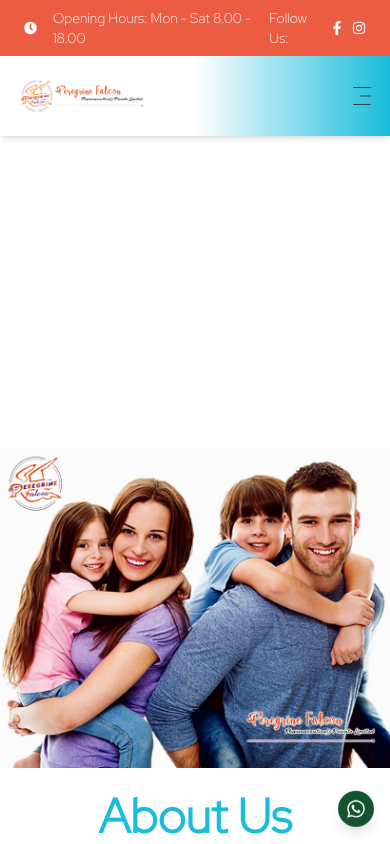
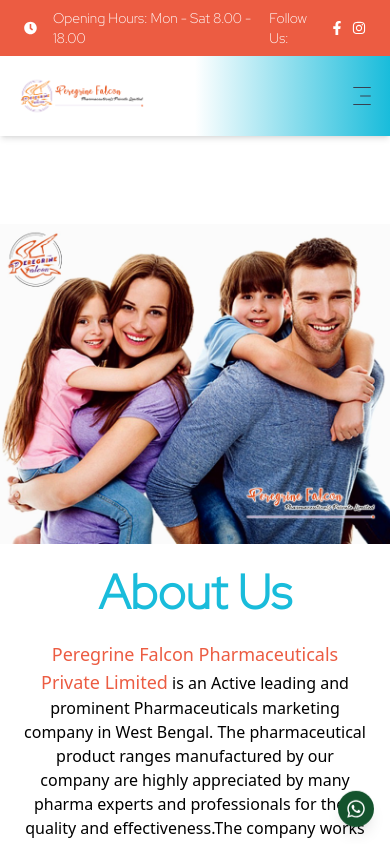
Before and after one commit to JarvisStark24/peregrine-pharma, a React (Create React App) app: page /about-us in a window 390 px wide. Shown: the top 844 px of the page. Built offline with nearby package versions, Linux system fonts and the light colour scheme.

Commit message:
responsiveness changed

```diff
--- a/src/pages/AboutUs.jsx
+++ b/src/pages/AboutUs.jsx
@@ -36,7 +36,7 @@ const AboutUs = () => {
   ];
 
   return (
-    <div className="text-black mt-36 py-20">
+    <div className="text-black lg:mt-36 md:mt-36 -py-4">
       {/* About Us Section */}
       <div
         className="max-w-6xl mx-auto flex flex-col md:flex-row items-center text-center"
@@ -304,7 +304,6 @@ const AboutUs = () => {
             Respect to each others, Working on strength, Continues improvements.
           </p>
           <p className="text-lg italic text-customBlue font-red-hat font-semibold">
-
             Empowering lives with affordable, high-quality healthcare – our
             commitment to your well-being.
           </p>
```
